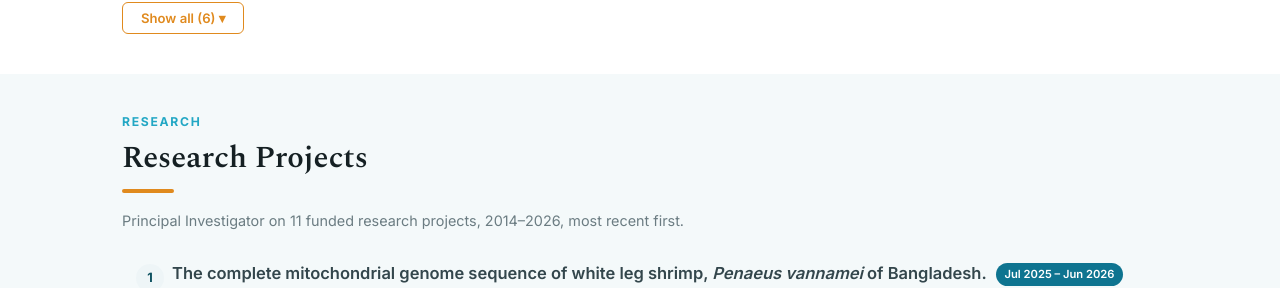
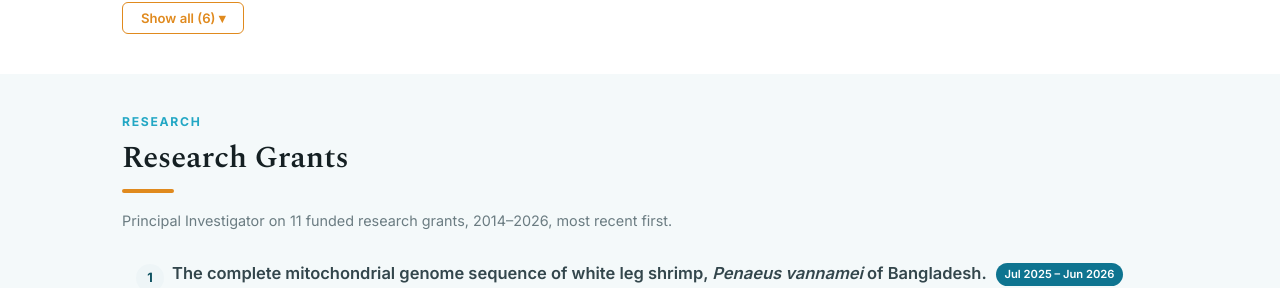
Before and after one commit to BariSayed/BariSayed.github.io, a plain HTML site: page index.html in a window 1280 px wide. Shown: the part 4852-5140 px from the top of the page. Drawn offline with nearby package versions, Linux system fonts and the light colour scheme.

Commit message:
Rename Research Projects heading to Research Grants

```diff
--- a/index.html
+++ b/index.html
@@ -149,8 +149,8 @@
 <section id="research" class="block alt">
   <div class="container">
     <p class="eyebrow">Research</p>
-    <h2>Research Projects</h2>
-    <p class="muted">Principal Investigator on 11 funded research projects, 2014–2026, most recent first.</p>
+    <h2>Research Grants</h2>
+    <p class="muted">Principal Investigator on 11 funded research grants, 2014–2026, most recent first.</p>
     <ol class="pub-list">
     <li>The complete mitochondrial genome sequence of white leg shrimp, <em>Penaeus vannamei</em> of Bangladesh. <span class="badge">Jul 2025 – Jun 2026</span><div class="pdesc">Principal Investigator · Sher-e-Bangla Agricultural University Research System (SAURES), Sher-e-Bangla Agricultural University, Bangladesh</div></li>
     <li>Metagenomic analysis of gut microbiome in invasive sucker fish (<em>Hypostomus plecostomus</em>) from the polluted Buriganga River, Bangladesh. <span class="badge">Jul 2025 – Jun 2026</span><div class="pdesc">Principal Investigator · Research Grant, University Grants Commission of Bangladesh</div></li>
```
